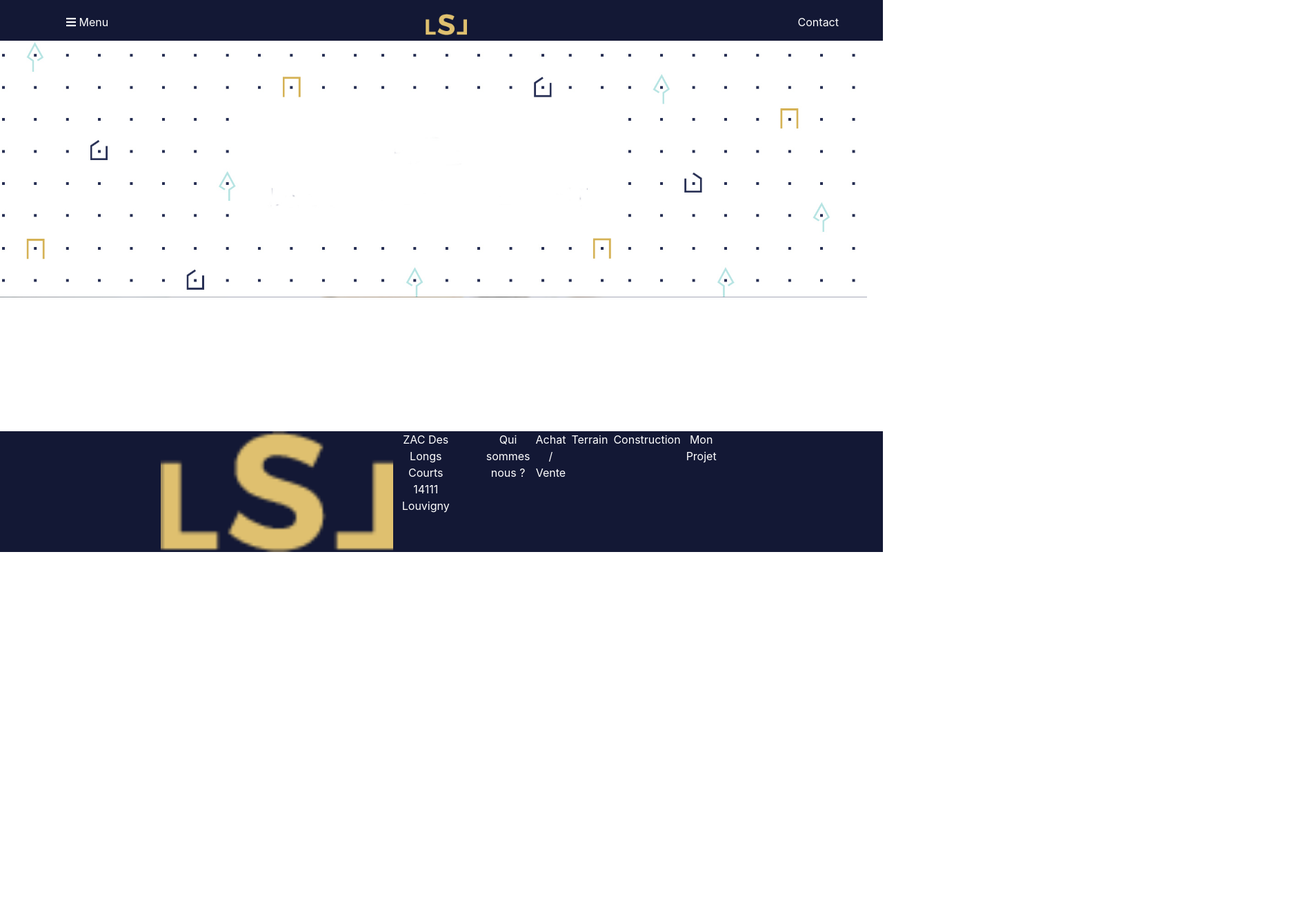
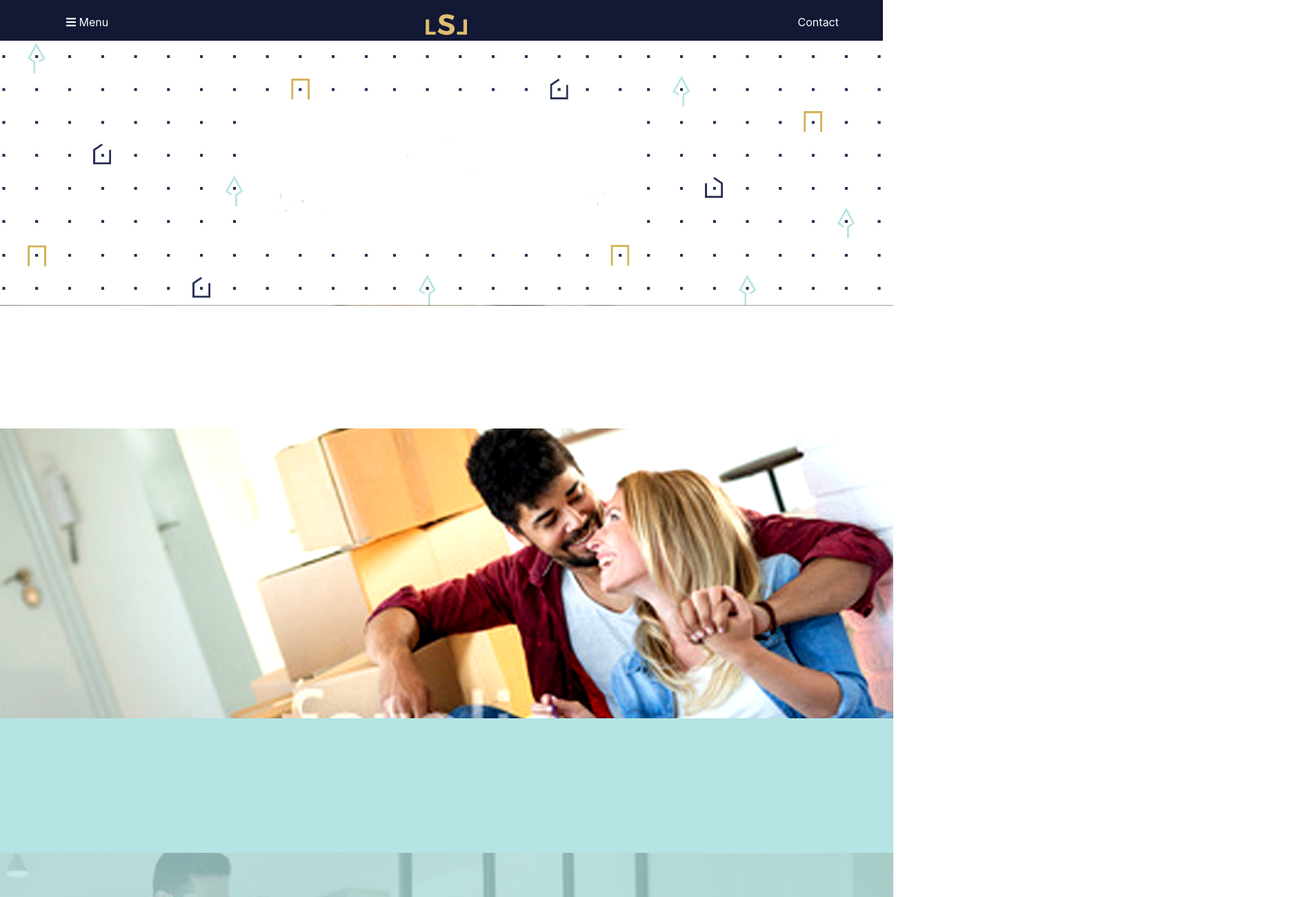
Before and after one commit to ValentinMartin/Projet-BootStrap-IPI, a plain HTML site: page index.html in a window 1280 px wide. Shown: the top 1300 px of the page at 69% size, 1905 px wide, since content can reach past the window. Before the commit the page ends 800 px from the top, so only its background shows below. Drawn offline with Linux system fonts and the light colour scheme.

Commit message:
max working

```diff
--- a/css/accueil.css
+++ b/css/accueil.css
@@ -1,13 +1,21 @@
-.container{
-  margin:0;
-  padding: 0;
-  max-width:97%;
+.bg2{
+  background-image: url("../img/bloc1.png");
+  background-size:contain;
+  background-repeat:   no-repeat;
+  background-color: #b4e4e3;
+
 }
 
-.bg1{
-  background-image: url("../img/homepage1.jpg");
-  background-size: contain;
-  height:561px;
-  background-repeat: no-repeat;
+.bg3{
+  background:  linear-gradient(rgba(180, 228, 227, 0.75),rgba(180, 228, 227, 0.75)),
+  url("../img/bloc2.png");
+  background-size:contain;
+  background-repeat:   no-repeat;
+}
 
+.bg4{
+  background:  linear-gradient(rgba(231, 202, 134, 0.75),rgba(180, 228, 227, 0.75)),
+  url("../img/bloc3.png");
+  background-size:contain;
+  background-repeat:   no-repeat;
 }
--- a/css/layout.css
+++ b/css/layout.css
@@ -1,4 +1,5 @@
 .navbar {
+  position: fixed;
   overflow: hidden;
   background-color: #131835;
   /* Set the navbar to fixed position */
@@ -44,9 +45,6 @@
 }
 
 footer {
-  position: fixed;
-  left: 0;
-  bottom: 0;
   width: 100%;
   background-color: #131835;
   color: white;
@@ -79,16 +77,17 @@ footer li a:hover {
 }
 
 .container{
-  margin:0;
-  padding: 0;
-  max-width:97%;
+ width: 100%;
+ margin:0;
+ padding:0;
+ max-width: 100%;
+ margin-top: 3.75rem;
 }
 
 .bg1{
-  background-image: url("../img/homepage1.jpg");
-  background-size: contain;
-  height:561px;
-  background-repeat: no-repeat;
+  background-image: url("../img/homepage1.jpg");                  /* <------ */
+  background-size:contain;
+  background-repeat:   no-repeat;
 }
 
 .logo{
--- a/index.html
+++ b/index.html
@@ -35,18 +35,25 @@
   </header>
 
   <div class="container">
-    <div class="row bg1"></div>
-    <div class="row bg2"></div>
-    <div class="row bg3"></div>
+    <div class="row bg1"><img src="img/homepage1.jpg" style="visibility: hidden;" /></div>
+    <div class="row bg2"><img src="img/bloc1.png" style="visibility: hidden;" /></div>
+    <div class="row bg3"><img src="img/bloc2.png" style="visibility: hidden;" /></div>
+    <div class="row bg4"><img src="img/bloc2.png" style="visibility: hidden;" /></div>
   </div>
 
   <footer>
 
     <div class="footercontainer">
 
+      <div class="items-responsive-nav">
             <img class="logo" src="img/logo.png" alt="logo">
+      </div>
 
+      <div class="items-responsive-nav">
         <p>ZAC Des Longs Courts <br/>14111 Louvigny</p>
+      </div>
+
+      <div class="items-responsive-nav">
         <ul>
           <li><a class="share" href="#" target="_blank">Qui sommes nous ?</a></li>
           <li><a class="share" href="#" target="_blank">Achat / Vente</a></li>
@@ -54,6 +61,7 @@
           <li><a class="share" href="#" target="_blank">Construction</a></li>
           <li><a class="share" href="#" target="_blank">Mon Projet</a></li>
         </ul>
+      </div>
 
     </div>
   </footer>
```
Lines whose indentation alone changed are shown as unchanged.
